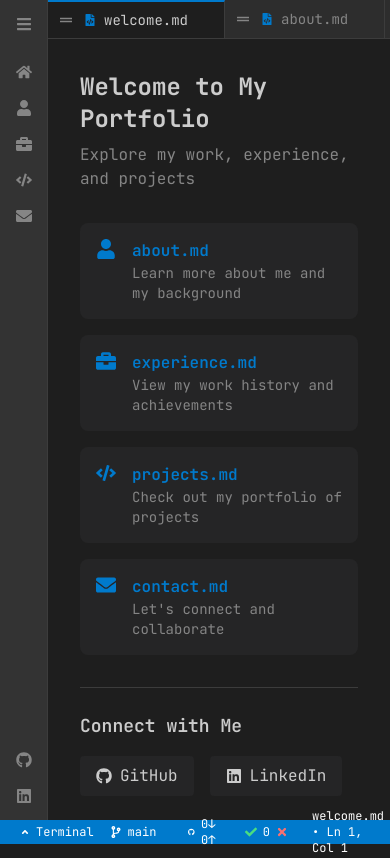
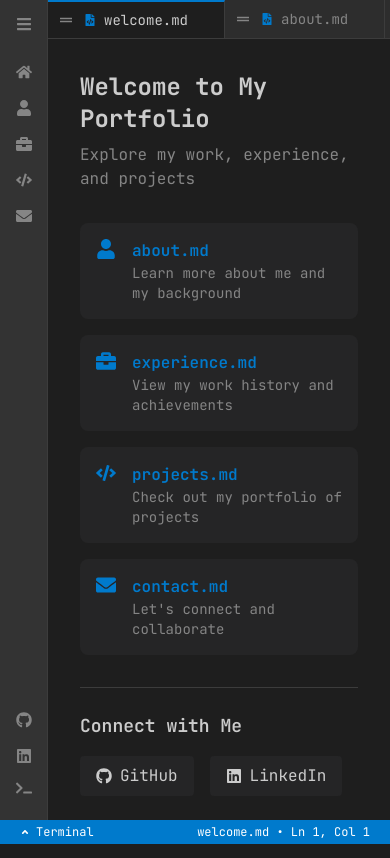
Before and after one commit to muhammad-khair/muhammad-khair.github.io, a Next.js app: page / in a window 390 px wide. Built offline with nearby package versions, Linux system fonts and the light colour scheme.

Commit message:
Fix: Make mobile friendly

```diff
--- a/app/components/ActivityBar.tsx
+++ b/app/components/ActivityBar.tsx
@@ -3,16 +3,18 @@
 import { useState } from 'react'
 import {
   FaHome, FaUser, FaBriefcase, FaCode, FaEnvelope,
-  FaBars, FaTimes, FaGithub, FaLinkedin
+  FaBars, FaTimes, FaGithub, FaLinkedin, FaTerminal
 } from 'react-icons/fa'
 
 interface ActivityBarProps {
   onToggleSidebar: () => void
   sidebarVisible: boolean
   onOpenTab?: (tabId: string) => void
+  terminalOpen?: boolean
+  onToggleTerminal?: () => void
 }
 
-export default function ActivityBar({ onToggleSidebar, sidebarVisible, onOpenTab }: ActivityBarProps) {
+export default function ActivityBar({ onToggleSidebar, sidebarVisible, onOpenTab, terminalOpen, onToggleTerminal }: ActivityBarProps) {
   return (
     <div className="w-12 bg-vscode-activity flex flex-col items-center py-2 border-r border-vscode-border">
       {/* Sidebar Toggle */}
@@ -83,6 +85,20 @@ export default function ActivityBar({ onToggleSidebar, sidebarVisible, onOpenTab
           <FaLinkedin className="w-4 h-4" />
         </a>
       </div>
+
+      {/* Terminal Toggle */}
+      {onToggleTerminal && (
+        <button
+          onClick={onToggleTerminal}
+          className={`p-2 rounded transition-colors mb-2 ${terminalOpen
+              ? 'text-vscode-blue bg-vscode-hover'
+              : 'text-vscode-textMuted hover:text-vscode-text hover:bg-vscode-hover'
+            }`}
+          title="Toggle Terminal"
+        >
+          <FaTerminal className="w-4 h-4" />
+        </button>
+      )}
     </div>
   )
 }
--- a/app/components/StatusBar.tsx
+++ b/app/components/StatusBar.tsx
@@ -24,16 +24,16 @@ export default function StatusBar({ terminalOpen, onToggleTerminal, activeTab }:
       </div>
 
       {/* Right Section */}
-      <div className="flex items-center gap-4">
-        <span className="flex items-center gap-1.5 hover:bg-white/20 px-2 py-0.5 rounded cursor-pointer">
+      <div className="flex items-center gap-2 md:gap-4">
+        <span className="hidden md:flex items-center gap-1.5 hover:bg-white/20 px-2 py-0.5 rounded cursor-pointer">
           <FaCodeBranch className="w-3 h-3" />
           <span>main</span>
         </span>
-        <span className="flex items-center gap-1.5 hover:bg-white/20 px-2 py-0.5 rounded cursor-pointer">
+        <span className="hidden md:flex items-center gap-1.5 hover:bg-white/20 px-2 py-0.5 rounded cursor-pointer">
           <FaGithub className="w-3 h-3" />
           <span>0↓ 0↑</span>
         </span>
-        <span className="flex items-center gap-1.5">
+        <span className="hidden md:flex items-center gap-1.5">
           <FaCheck className="w-3 h-3 text-green-400" />
           <span>0</span>
           <FaTimes className="w-3 h-3 text-red-400" />
--- a/app/components/VSCodeLayout.tsx
+++ b/app/components/VSCodeLayout.tsx
@@ -100,6 +100,8 @@ export default function VSCodeLayout() {
             onToggleSidebar={() => setSidebarVisible(!sidebarVisible)}
             sidebarVisible={sidebarVisible}
             onOpenTab={handleOpenTab}
+            terminalOpen={terminalOpen}
+            onToggleTerminal={() => setTerminalOpen(!terminalOpen)}
           />
 
           {/* SideBar */}
--- a/app/components/tabs/AboutTab.tsx
+++ b/app/components/tabs/AboutTab.tsx
@@ -27,7 +27,7 @@ export default function AboutTab() {
           </div>
 
           {/* Code content */}
-          <div className="bg-vscode-sidebar p-4">
+          <div className="bg-vscode-sidebar p-4 overflow-x-auto">
             <pre className="text-sm font-mono leading-relaxed">
               <code>
                 <span className="text-yellow-400">data class </span>
@@ -73,7 +73,7 @@ export default function AboutTab() {
             <span className="text-xs text-vscode-textMuted">In [2]:</span>
           </div>
           <div className="bg-vscode-sidebar p-4 rounded-lg border border-vscode-border overflow-hidden">
-            <pre className="text-sm font-mono whitespace-pre-wrap break-words">
+            <pre className="text-sm font-mono whitespace-pre-wrap break-words overflow-x-auto">
               <code className="text-vscode-text">
                 {profile.about}
               </code>
--- a/app/components/tabs/ContactTab.tsx
+++ b/app/components/tabs/ContactTab.tsx
@@ -26,7 +26,7 @@ export default function ContactTab() {
             <span className="text-xs text-vscode-textMuted">Kotlin</span>
           </div>
 
-          <div className="bg-vscode-sidebar p-4">
+          <div className="bg-vscode-sidebar p-4 overflow-x-auto">
             <pre className="text-sm font-mono leading-relaxed">
               <code>
                 <span className="text-yellow-400">data class</span>{' '}
```
